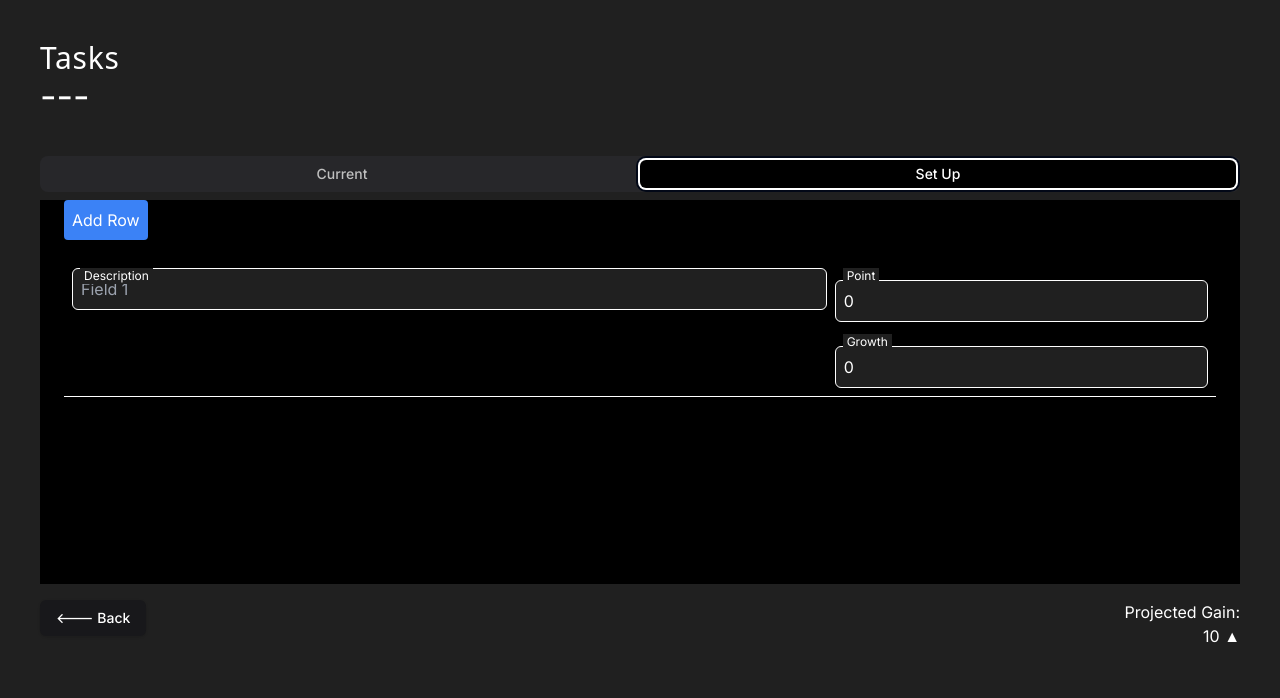
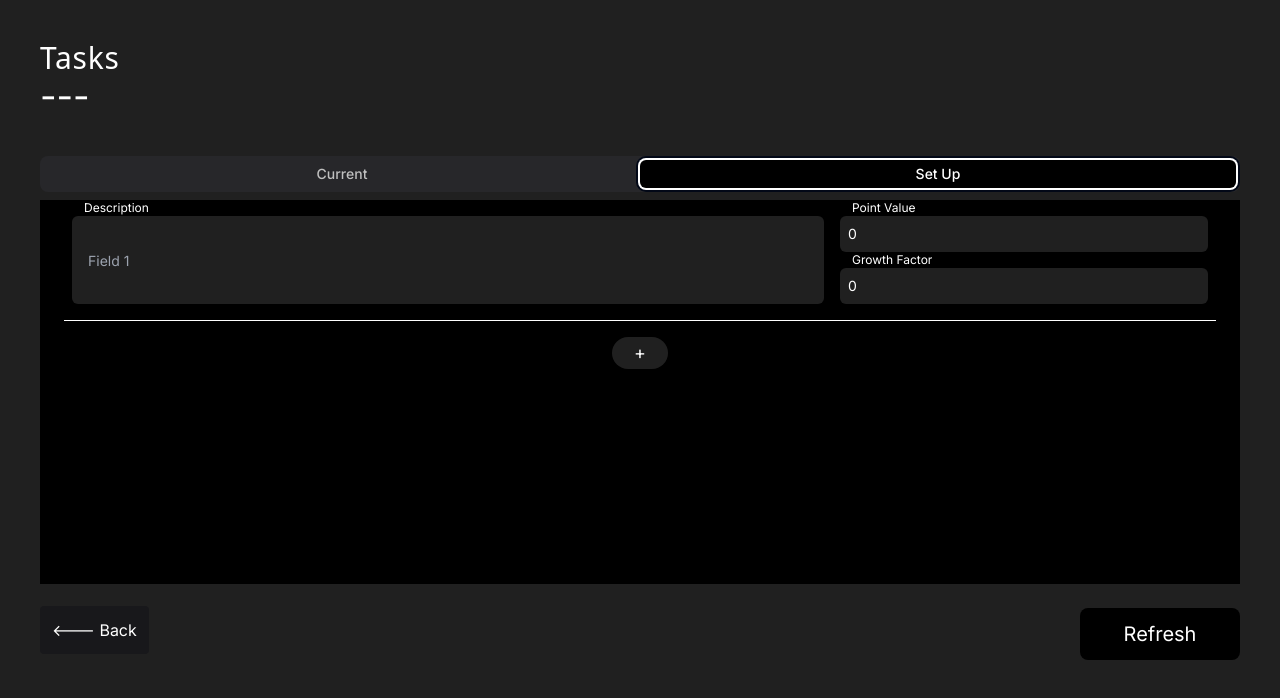
Before and after one commit to Fuitsuku/habit-tracker-2.0, a Next.js app: page /tasks in a window 1280 px wide. Both pictures are taken after a click on the tab "Set Up". Shown: the top 698 px of the page. Built offline with nearby package versions, Linux system fonts and the light colour scheme.

Commit message:
Fixed set up page formatting. Added dynamic button change, moved add row button. Still need to add a remove task button.

```diff
--- a/app/tasks/page.tsx
+++ b/app/tasks/page.tsx
@@ -157,24 +157,18 @@ export default function TasksPage() {
                 <TabsContent value="setup">
                     <Card className="border-none shadow-none">
                         <CardContent className="space-y-2 h-96 overflow-y-auto bg-black border-none shadow-none">
-                            <div>
-                                {/* Add Row Button */}
-                                <button
-                                    onClick={addRow}
-                                    className="mb-4 bg-blue-500 text-white p-2 rounded border-none"
-                                >
-                                    Add Row
-                                </button>
-                                {/* Table for rows */}
+                            {/* Rows and Button Container */}
+                            <div className="flex flex-col">
+                                {/* Rows Table */}
                                 <table className="min-w-full border-collapse border-none">
                                     <tbody>
                                         {rows.map((row, index) => (
-                                        <tr key={index} className="h-32 border-b border-white">
-                                            <td colSpan={3} className="p-2">
-                                                <div className="grid grid-cols-3 grid-rows-2 gap-2 h-full">
-                                                    {/* Field 1 (spanning cells 1, 2, 4, 5) */}
-                                                    <div className="relative col-span-2 row-span-2">
-                                                        <label className="absolute top-1 left-2 text-xs text-white bg-[#202020] px-1 z-10">
+                                            <tr key={index} className="h-24 border-b border-white">
+                                                <td colSpan={3} className="p-2 py-4">
+                                                    <div className="grid grid-cols-3 grid-rows-[1fr,1fr] gap-4 h-full">
+                                                        {/* Field 1: Description */}
+                                                        <div className="relative col-span-2 row-span-2 h-full">
+                                                            <label className="absolute -top-4 left-2 text-xs text-white px-1 z-10">
                                                                 Description
                                                             </label>
                                                             <input
@@ -185,15 +179,15 @@ export default function TasksPage() {
                                                                     newRows[index].field1 = e.target.value;
                                                                     setRows(newRows);
                                                                 }}
-                                                            className="w-full h-auto bg-[#202020] text-white p-2 border border-white rounded-md mt-1"
+                                                                className="w-full h-full bg-[#202020] text-white text-sm p-4 rounded-md"
                                                                 placeholder="Field 1"
                                                             />
                                                         </div>
 
-                                                    {/* Field 2 (cell 3) */}
+                                                        {/* Field 2: Point */}
                                                         <div className="relative col-span-1 row-span-1">
-                                                        <label className="absolute top-1 left-2 text-xs text-white bg-[#202020] px-1 z-10">
-                                                            Point
+                                                            <label className="absolute -top-4 left-2 text-xs text-white  px-1 z-10">
+                                                                Point Value
                                                             </label>
                                                             <input
                                                                 type="number"
@@ -203,15 +197,15 @@ export default function TasksPage() {
                                                                     newRows[index].field2 = parseInt(e.target.value);
                                                                     setRows(newRows);
                                                                 }}
-                                                            className="w-full bg-[#202020] text-white p-2 border border-white rounded-md mt-4"
+                                                                className="w-full bg-[#202020] text-white text-sm p-2 rounded-md"
                                                                 placeholder="Field 2"
                                                             />
                                                         </div>
 
-                                                    {/* Field 3 (cell 6) */}
+                                                        {/* Field 3: Growth */}
                                                         <div className="relative col-span-1 row-span-1">
-                                                        <label className="absolute top-1 left-2 text-xs text-white bg-[#202020] px-1 z-10">
-                                                            Growth
+                                                            <label className="absolute -top-4 left-2 text-xs text-white px-1 z-10">
+                                                                Growth Factor
                                                             </label>
                                                             <input
                                                                 type="number"
@@ -221,7 +215,7 @@ export default function TasksPage() {
                                                                     newRows[index].field3 = parseInt(e.target.value);
                                                                     setRows(newRows);
                                                                 }}
-                                                            className="w-full bg-[#202020] text-white p-2 border border-white rounded-md mt-4"
+                                                                className="w-full bg-[#202020] text-white text-sm p-2 rounded-md"
                                                                 placeholder="Field 3"
                                                             />
                                                         </div>
@@ -231,20 +225,50 @@ export default function TasksPage() {
                                         ))}
                                     </tbody>
                                 </table>
+
+                                {/* Add Row Button */}
+                                <div className="flex justify-center mt-4">
+                                    <button
+                                        onClick={addRow}
+                                        className="bg-[#202020] text-white text-lg p-4 rounded-full w-14 h-7 flex items-center justify-center"
+                                    >
+                                        +
+                                    </button>
+                                </div>
                             </div>
                         </CardContent>
                     </Card>
                 </TabsContent>
-            </Tabs>
-            <div className="flex justify-between mt-4">
+                <div className="flex justify-between items-center mt-4">
+                    {/* Back Button */}
                     <div className="text-left">
-                    <Button className="bg-zinc-900 text-white border-none">&lt;--- Back</Button>
+                        <button className="bg-zinc-900 text-white border-none p-3 rounded w-30">
+                            &lt;--- Back
+                        </button>
                     </div>
-                <div className="text-white text-right flex flex-col">
+
+                    {/* Conditional Footer Content */}
+                    <div className="text-white text-right flex items-center">
+                        <TabsContent value="current">
+                            <div>
                                 <div>Projected Gain:</div>
-                    <div>{potential_gain} &#9650;</div>
+                                <div>10 &#9650;</div>
+                            </div>
+                        </TabsContent>
+                        <TabsContent value="setup">
+                            <button
+                                onClick={() => {
+                                    // Handle setup logic here
+                                    console.log("Setup");
+                                }}
+                                className="bg-black text-white text-xl p-3 rounded-lg w-40"
+                            >
+                                Refresh
+                            </button>
+                        </TabsContent>
                     </div>
                 </div>
+            </Tabs>
         </div>
     );
 }
```
Lines whose indentation alone changed are shown as unchanged.
